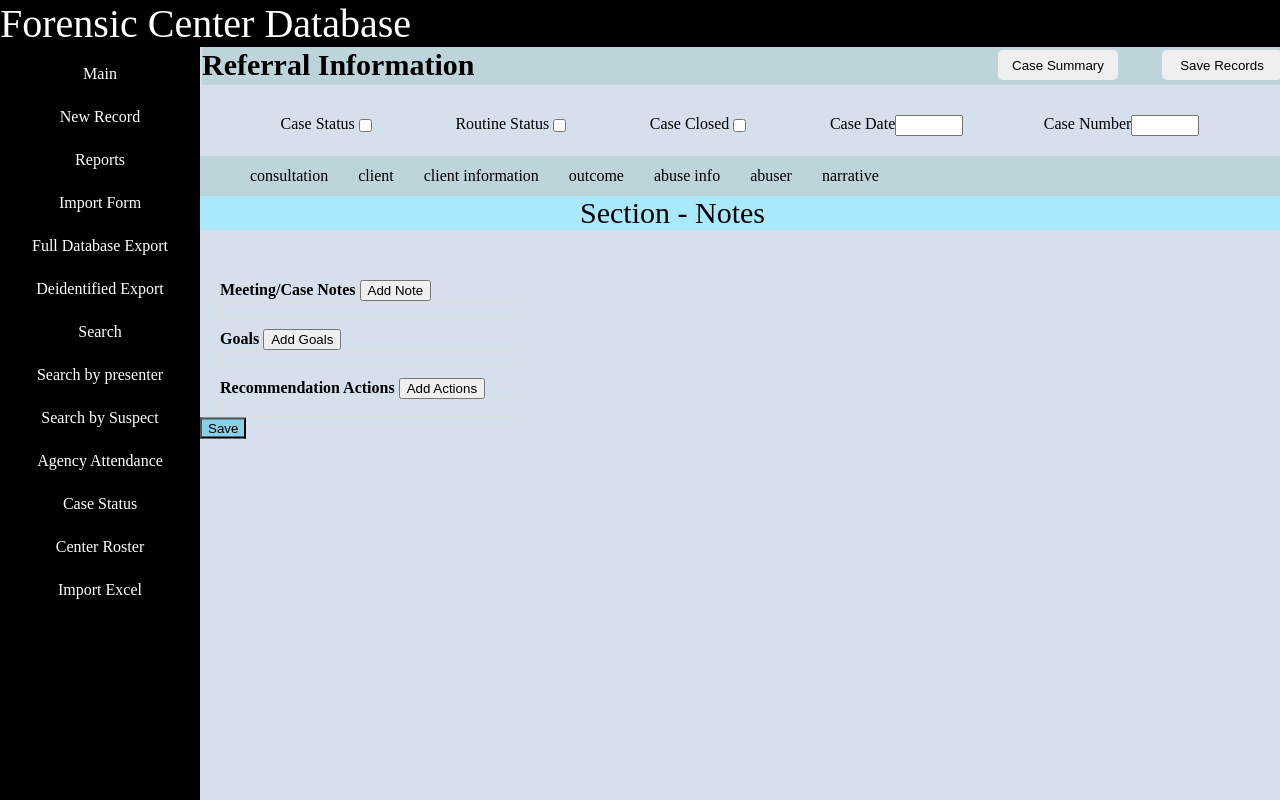
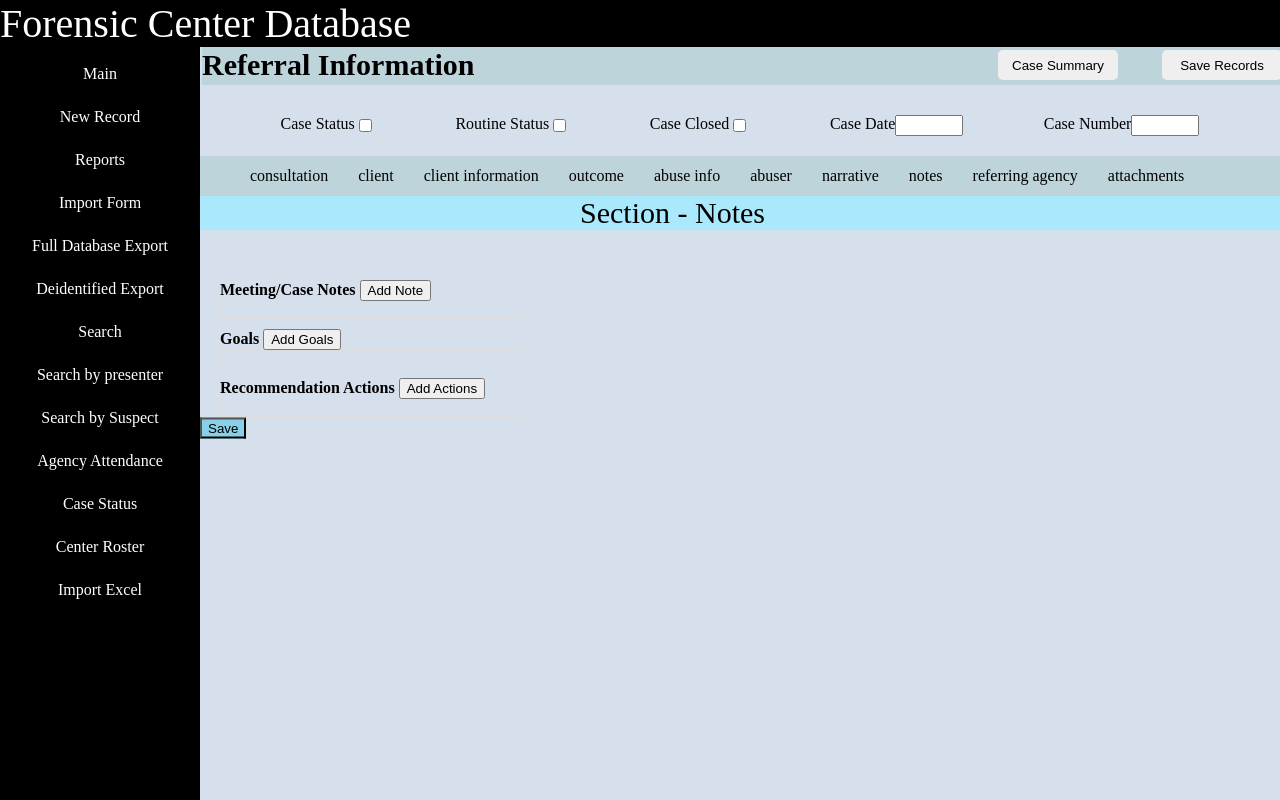
Before and after one commit to tiffanychao/Elder-Abuse-Database-Project, a Flask app: page /notes/1 in a window 1280 px wide; the page is wider, and only the part inside the window is pictured. Run offline with Flask 2, Linux system fonts and the light colour scheme; data that the repository does not hold is empty.

Commit message:
fixed links on notes page

```diff
--- a/templates/notes.html
+++ b/templates/notes.html
@@ -9,11 +9,14 @@
 {% block routes %}
 <a href = {{ url_for('consulation', referral_id = referral_id) }} class="individual_case_tab">consultation</a>
 <a href = {{ url_for('client', referral_id = referral_id) }} class="individual_case_tab">client </a>
-    <a href = {{ url_for('client_information', referral_id = referral_id) }} class="individual_case_tab">client information</a>
-    <a href = {{ url_for('center_outcomes', referral_id = referral_id) }} class="individual_case_tab">outcome</a>
-    <a href = {{ url_for('abuse_info', referral_id = referral_id) }} class="individual_case_tab">abuse info</a>
-    <a href = {{ url_for('abuser', referral_id = referral_id) }} class="individual_case_tab">abuser</a>
-    <a href = {{ url_for('narrative', referral_id = referral_id) }} class="individual_case_tab">narrative</a>
+<a href = {{ url_for('client_information', referral_id = referral_id) }} class="individual_case_tab">client information</a>
+<a href = {{ url_for('center_outcomes', referral_id = referral_id) }} class="individual_case_tab">outcome</a>
+<a href = {{ url_for('abuse_info', referral_id = referral_id) }} class="individual_case_tab">abuse info</a>
+<a href = {{ url_for('abuser', referral_id = referral_id) }} class="individual_case_tab">abuser</a>
+<a href = {{ url_for('narrative', referral_id = referral_id) }} class="individual_case_tab">narrative</a>
+<a href = {{ url_for('notes', referral_id = referral_id) }} class="individual_case_tab">notes</a>
+<a href = {{ url_for('referring_agency', referral_id = referral_id) }} class="individual_case_tab">referring agency</a>
+<a href = {{ url_for('attachments', referral_id = referral_id) }} class="individual_case_tab">attachments</a>
 {% endblock %}
 
 {% block content %}
```
